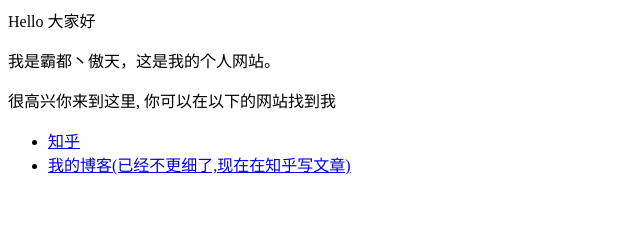
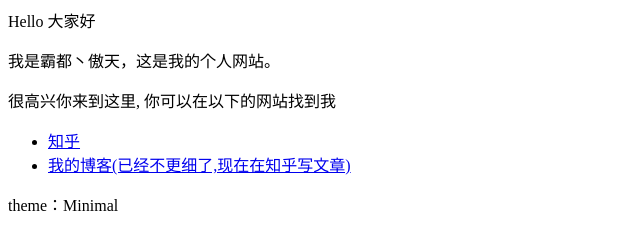
Before and after one commit to YINYINER/YINYINER.github.io, a plain HTML site: page index.html in a window 1280 px wide. Shown: the whole page, without its empty margins (0-640 px from the left). Drawn offline with Linux system fonts and the light colour scheme.

Commit message:
Update index.html

```diff
--- a/index.html
+++ b/index.html
@@ -6,3 +6,4 @@
   <li> <a href="https://www.zhihu.com/people/AJLoveChina">知乎</a> </li>
   <li> <a href="http://hejie.nigeerhuo.com">我的博客(已经不更细了,现在在知乎写文章)</a> </li>
 </ul>
+theme：Minimal
```
